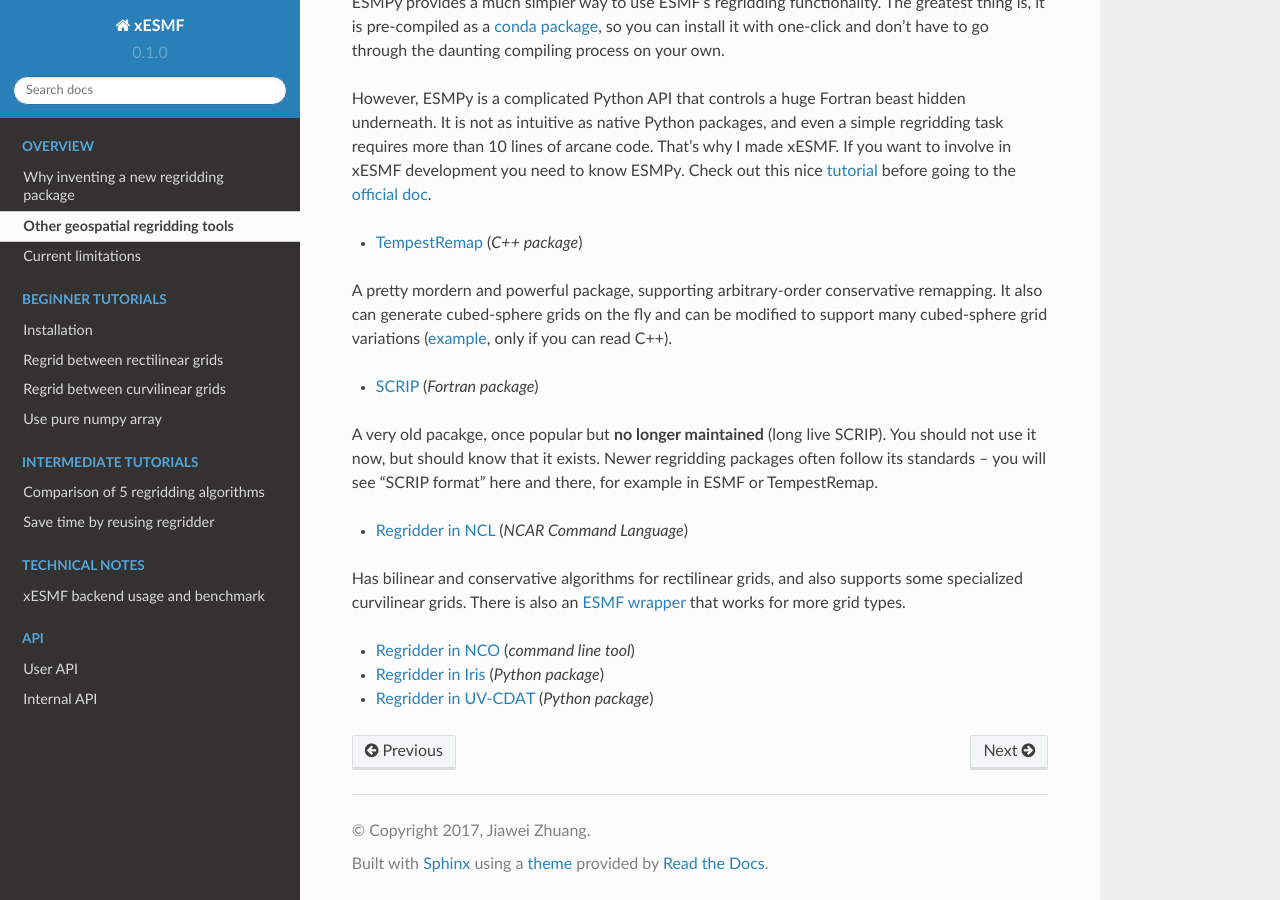
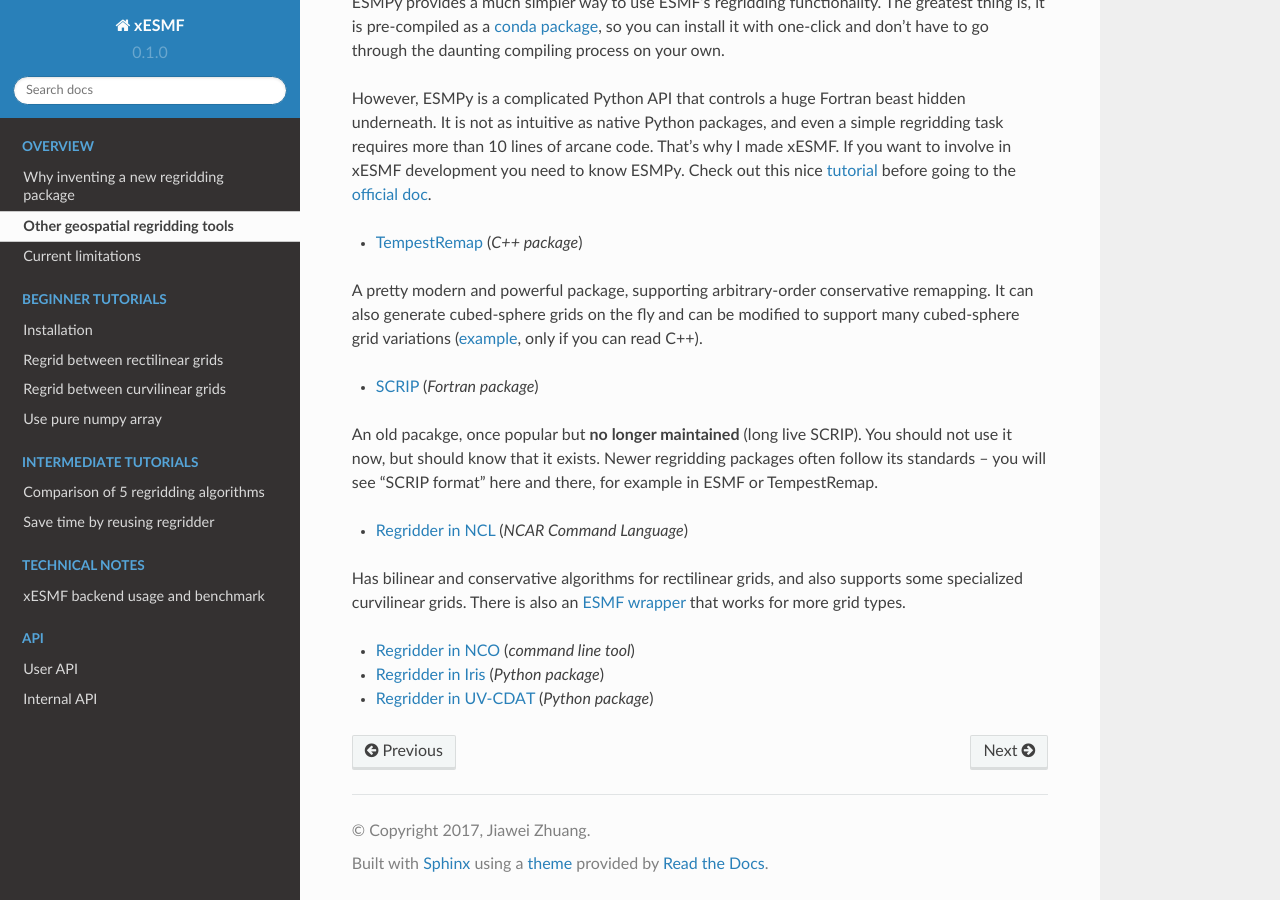
Before and after one commit to JiaweiZhuang/xESMF, a Sphinx documentation site: the page built from doc/other_tools.rst, in a window 1280 px wide and 900 px high, scrolled down 601 px. Built offline with Sphinx 7.4.7 and the Read the Docs theme 2.0.0, drawn with Linux system fonts in a browser that asks for light colours.

Commit message:
More typo

```diff
--- a/doc/other_tools.rst
+++ b/doc/other_tools.rst
@@ -41,15 +41,15 @@ before going to the
 - `TempestRemap <https://github.com/ClimateGlobalChange/tempestremap>`_
   (*C++ package*)
 
-A pretty mordern and powerful package,
+A pretty modern and powerful package,
 supporting arbitrary-order conservative remapping.
-It also can generate cubed-sphere grids on the fly
+It can also generate cubed-sphere grids on the fly
 and can be modified to support many cubed-sphere grid variations
 (`example <https://github.com/JiaweiZhuang/Tempest_for_GCHP>`_, only if you can read C++).
 
 - `SCRIP <http://oceans11.lanl.gov/trac/SCRIP>`_ (*Fortran package*)
 
-A very old pacakge, once popular but **no longer maintained** (long live SCRIP).
+An old pacakge, once popular but **no longer maintained** (long live SCRIP).
 You should not use it now, but should know that it exists.
 Newer regridding packages often follow its standards --
 you will see "SCRIP format" here and there, for example in ESMF or TempestRemap.
```
